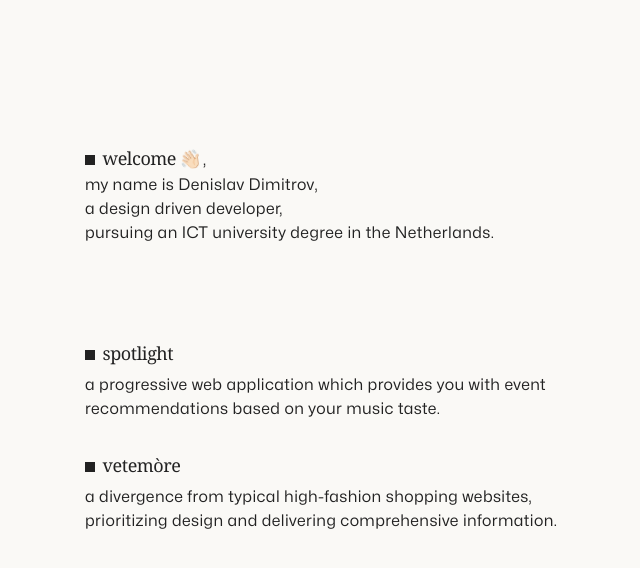
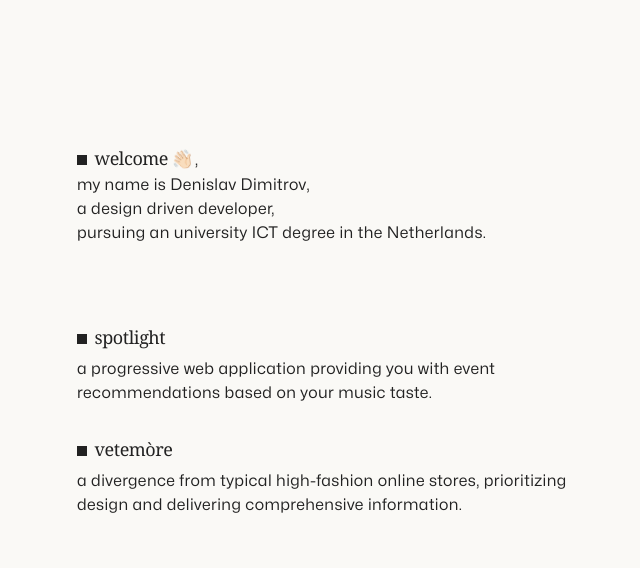
Before and after one commit to denislav-d/personal-portfolio, a Next.js app: page / in a window 1280 px wide. Shown: the top 568 px of the page, without its empty margins (315-955 px from the left). Built offline with nearby package versions, Linux system fonts and the light colour scheme.

Commit message:
Final fixes before deployment

```diff
--- a/src/app/[id]/page.tsx
+++ b/src/app/[id]/page.tsx
@@ -19,7 +19,7 @@ export default function Project({ params }: { params: { id: string } }) {
         ))
       ) : (
         <>
-          <section className="container mx-auto mb-28 mt-24 grid grid-cols-1 gap-8 px-12 md:w-full md:min-w-[512px] md:max-w-xl lg:mt-36">
+          <section className="container mx-auto mb-28 mt-24 grid grid-cols-1 gap-8 px-10 md:w-full md:min-w-[512px] md:max-w-xl lg:mt-36">
             <DescriptionBlock
               title="project not found 🚫"
               description="oops, maybe try one of these projects instead, or going back to the"
--- a/src/app/components/Hero.tsx
+++ b/src/app/components/Hero.tsx
@@ -1,6 +1,8 @@
 export default function Home() {
+  const isMobile = window.innerWidth <= 768;
+
   return (
-    <section className="container z-10 mx-auto mb-24 mt-20 flex flex-col px-12 md:w-full md:min-w-[512px] md:max-w-xl lg:mt-36">
+    <section className="container z-10 mx-auto mb-20 mt-20 flex flex-col px-10 md:w-full md:min-w-[512px] md:max-w-xl lg:mt-36">
       <h1 className="text-base tracking-wide text-dark before:mr-2 before:inline-block before:h-[0.6rem] before:w-[0.6rem] before:bg-dark before:content-['']">
         <span className="font-serif text-lg font-medium tracking-tight">
           welcome
@@ -9,7 +11,8 @@ export default function Home() {
           👋🏻
         </span>
         ,<br /> my name is Denislav Dimitrov, <br /> a design driven developer,
-        <br /> pursuing an ICT university degree in the Netherlands.
+        <br /> pursuing an university ICT degree {isMobile ? <br /> : ""} in the
+        Netherlands.
       </h1>
     </section>
   );
--- a/src/app/components/ProjectDescription.tsx
+++ b/src/app/components/ProjectDescription.tsx
@@ -57,7 +57,7 @@ export default function ProjectDescription({
       variants={frameVariants}
       initial="hidden"
       animate="visible"
-      className="container mx-auto mb-36 mt-24 grid grid-cols-1 gap-8 px-12 md:w-full md:min-w-[512px] md:max-w-xl lg:mt-36"
+      className="container mx-auto mb-36 mt-24 grid grid-cols-1 gap-8 px-10 md:w-full md:min-w-[512px] md:max-w-xl lg:mt-36"
     >
       <motion.h1
         className="font-serif text-lg font-medium tracking-tight text-dark before:mr-2 before:inline-block before:h-[0.6rem] before:w-[0.6rem] before:bg-dark before:content-['']"
--- a/src/app/components/ProjectList.tsx
+++ b/src/app/components/ProjectList.tsx
@@ -6,7 +6,7 @@ import { projects } from "@/app/data";
 
 export default function ProjectList() {
   return (
-    <section className="container mx-auto mb-36 mt-12 grid grid-cols-1 gap-8 px-12 md:w-full md:min-w-[512px] md:max-w-xl">
+    <section className="container mx-auto mb-36 mt-12 grid grid-cols-1 gap-8 px-10 md:w-full md:min-w-[512px] md:max-w-xl">
       {projects.map((project) => (
         <motion.article
           key={project.id}
--- a/src/app/data.ts
+++ b/src/app/data.ts
@@ -17,13 +17,13 @@ export const projects: Project[] = [
     link: "spotlight",
     link_client: "https://citriclabs.xyz/",
     link_before: "citric labs",
-    subheading: "personalized events, just a couple of clicks away!",
+    subheading: "personalized events, just a click away!",
     description:
-      "a progressive web application which provides you with event recommendations based on your music taste.",
+      "a progressive web application providing you with event recommendations based on your music taste.",
     context_description:
-      "'s initial idea set the foundation for the project, which me and my team further developed and realised. The application allows you to login with your Spotify account and provides you with recommendations of events which you might like based on your music taste. It also lets you chose the playlists to get recommendations on, since you might be sharing the account with someone else or are just in a specific mood. :)",
+      "'s initial idea set the foundation for the project, which me and my team further developed and realised. The application allows you to login with your Spotify account and provides you with recommendations of events which you might like based on your music taste. It also lets you choose the playlists to get recommendations on, since you might be sharing the account with someone else or are just in a specific mood. :)",
     myrole_description:
-      "my role for this project was assigned as the lead front-end developer and my responsibility was to create a consistent user interface and layout while implementing the elements from the designer-provided wireframes. By closely referencing these wireframes, I worked collaboratively with the designer to translate our stakeholder's vision into a functional and intuitive interface, ensuring alignment with the project's objectives and user expectations.",
+      "my role for this project was assigned as the lead front-end developer. My responsibility was to create a consistent user interface and layout while implementing the elements from the designer-provided wireframes. By closely referencing these wireframes, I worked collaboratively with the designer to translate our stakeholder's vision into a functional and intuitive interface, ensuring alignment with the project's objectives and user expectations.",
   },
   {
     id: 2,
@@ -31,9 +31,9 @@ export const projects: Project[] = [
     link: "vetemore",
     subheading: "a response to my frustration as a fashion enthusiast...",
     description:
-      "a divergence from typical high-fashion shopping websites, prioritizing design and delivering comprehensive information.",
+      "a divergence from typical high-fashion online stores, prioritizing design and delivering comprehensive information.",
     context_description:
-      "when shopping on online fashion sites, I often notice their focus on profit, which makes sense. However, I always want to know more before buying. This curiosity leads me to endless searches for information on specific items, usually ending up with little to no reliable information. This is why I came up with the idea of Vetemòre - 'vêtements' in french means 'clothes' and '-more' - the website focusing on more details about the clothes. The aim is to offer enthusiasts detailed insights about the designer's background and mindset, the brand, the design process and objectives, sustainability, inspiration, and more.",
+      "when shopping on online fashion stores, I often notice their focus on profit, which obviously makes sense. However, I always want to know more before buying a garment. This curiosity leads me to an endless search for information on specific items, usually ending up with little to no reliable information. This is why I came up with the idea of Vetemòre - 'vêtements' in french means 'clothes' and '-more' - the website focusing on more details about the clothes. The aim is to offer fashion enthusiasts detailed insights about the designer's background and mindset, the brand, the design process and objectives, sustainability, inspiration, and more.",
     myrole_description:
       "my role was to develop a responsive user interface, tailored for an online fashion store, with a primary focus on improving the accessibility of product and designer information. This involved creating a Python web scraper to extract existing product data, which was then saved in a .csv file, fetched and rendered onto the user interface. Additionally, I implemented sorting and filtering functionalities for products spanning various categories, enhancing the overall user experience by enabling smoother navigation and selection processes.",
   },
```
